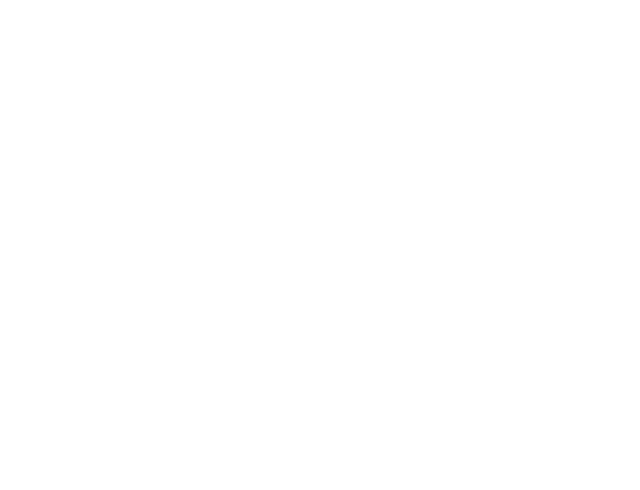
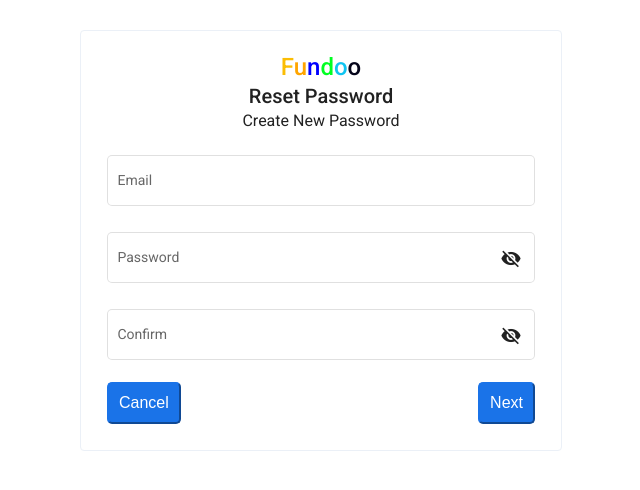
Before and after one commit to Saivijayakumar/FundooNote_FrontEnd, an Angular app: page /rest-password in a window 1280 px wide. Shown: the top 490 px of the page, without its empty margins (319-959 px from the left). Built offline with nearby package versions, Linux system fonts and the light colour scheme.

Commit message:
[SaiVijayaKumar]Adding:Created reset password wedpage page

```diff
--- a/src/app/reset-password/reset-password.component.html
+++ b/src/app/reset-password/reset-password.component.html
@@ -0,0 +1,44 @@
+<div class="main">
+    <mat-card class="mainCard">
+      <div class="forgotPasswordPage">
+        <mat-card-title>
+          <p>
+            <span style="color: #fbbd04;">F</span>
+            <span style="color: orange">u</span>
+            <span style="color: blue;">n</span>
+            <span style="color: rgb(0, 255, 34);">d</span>
+            <span style="color: rgb(15, 196, 241);">o</span>
+            <span style="color: rgb(5, 5, 26);">o</span>
+          </p>
+        </mat-card-title>
+        <h2>Reset Password</h2>
+        <h3>Create New Password</h3>
+        <form>
+          <div>
+            <mat-form-field class ="mat-form-field" appearance="outline">
+              <mat-label>Email</mat-label>
+              <input matInput>
+            </mat-form-field>
+          </div>
+          <div>
+            <mat-form-field appearance="outline">
+                <mat-label>Password</mat-label>
+                <input matInput [type]="hide1 ? 'password' : 'text'">
+                <mat-icon matSuffix (click)="hide1 = !hide1">{{hide1 ? 'visibility_off' : 'visibility'}}</mat-icon>
+            </mat-form-field>
+          </div>
+          <div>
+            <mat-form-field appearance="outline">
+                <mat-label>Confirm</mat-label>
+                <input matInput [type]="hide2 ? 'password' : 'text'" >
+                <mat-icon matSuffix (click)="hide2 = !hide2">{{hide2 ? 'visibility_off' : 'visibility'}}</mat-icon>
+            </mat-form-field>
+          </div>
+          <div class="buttons">
+            <button mat-flat-button routerLink="/login" >Cancel</button>
+            <button mat-flat-button >Next</button>
+          </div>
+        </form>
+      </div>
+    </mat-card>
+  </div>
--- a/src/app/reset-password/reset-password.component.scss
+++ b/src/app/reset-password/reset-password.component.scss
@@ -0,0 +1,52 @@
+.main {
+    display: flex;
+    justify-content: space-around;
+    align-items: center;
+}
+.mainCard {
+    display: flex;
+    flex-direction: column;
+    text-align: center;
+    width: 35%;
+    border: 0.5px solid #ebf0f7;
+    box-shadow: none;
+    margin-top: 30px;
+    h2,p{
+        margin-bottom: -5px;
+    }
+    .forgotPasswordPage {
+        display: flex;
+        flex-direction: column;
+        padding: 10px;
+        .mat-form-field {
+            width: 100%;
+            display: inline-block;
+            mat-icon{
+                cursor: pointer;
+            }
+        }
+        .buttons {
+            display: flex;
+            justify-content: space-between;
+            align-items: center;
+            button {
+                border-radius: 5px;
+                cursor: pointer;
+                background-color: #1a73e8;
+                border-color: #1a73e8;
+                font-size: 16px;
+                padding: 10px 10px;
+                color: white;
+            }
+        }
+    }
+}
+@media only screen and (max-width: 900px) {
+    .buttons {
+        display: flex;
+        flex-direction: column;
+        button {
+            margin-top: 10px;
+        }
+    }
+}
--- a/src/app/reset-password/reset-password.component.ts
+++ b/src/app/reset-password/reset-password.component.ts
@@ -7,7 +7,8 @@ import { Component, OnInit } from '@angular/core';
   styleUrls: ['./reset-password.component.scss']
 })
 export class ResetPasswordComponent implements OnInit {
-
+  hide1 = true;
+  hide2 = true;
   constructor(
   ) { }
 
```
